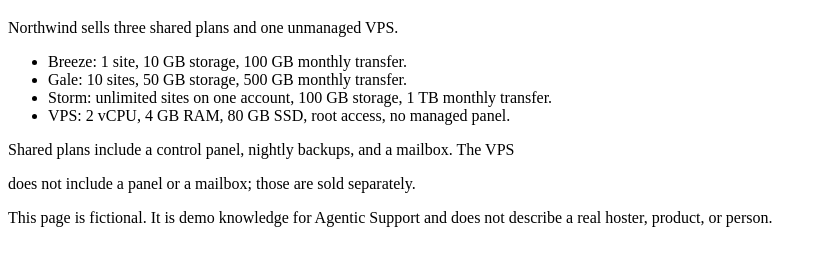
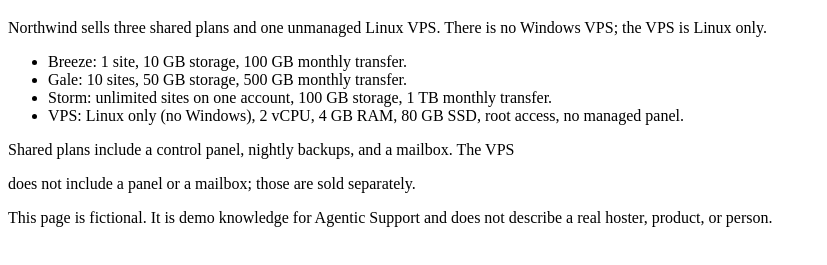
Before and after one commit to iKilonova/demo-kb-northwind, a plain HTML site: page plans.html in a window 1280 px wide. Shown: the part 61-326 px from the top of the page, without its empty margins (0-827 px from the left). Drawn offline with Linux system fonts and the light colour scheme.

Commit message:
docs(AS-305): say the VPS is Linux only and there is no Windows VPS
Founder-directed 2026-09-14 so the retrieve-first evidence scene has a real fact to find.

```diff
--- a/plans.html
+++ b/plans.html
@@ -7,12 +7,12 @@
 </head>
 <body>
 <h1>Northwind Hosting plans</h1>
-<p>Northwind sells three shared plans and one unmanaged VPS.</p>
+<p>Northwind sells three shared plans and one unmanaged Linux VPS. There is no Windows VPS; the VPS is Linux only.</p>
 <ul>
 <li>Breeze: 1 site, 10 GB storage, 100 GB monthly transfer.</li>
 <li>Gale: 10 sites, 50 GB storage, 500 GB monthly transfer.</li>
 <li>Storm: unlimited sites on one account, 100 GB storage, 1 TB monthly transfer.</li>
-<li>VPS: 2 vCPU, 4 GB RAM, 80 GB SSD, root access, no managed panel.</li>
+<li>VPS: Linux only (no Windows), 2 vCPU, 4 GB RAM, 80 GB SSD, root access, no managed panel.</li>
 </ul>
 <p>Shared plans include a control panel, nightly backups, and a mailbox. The VPS</p>
 <p>does not include a panel or a mailbox; those are sold separately.</p>
```
